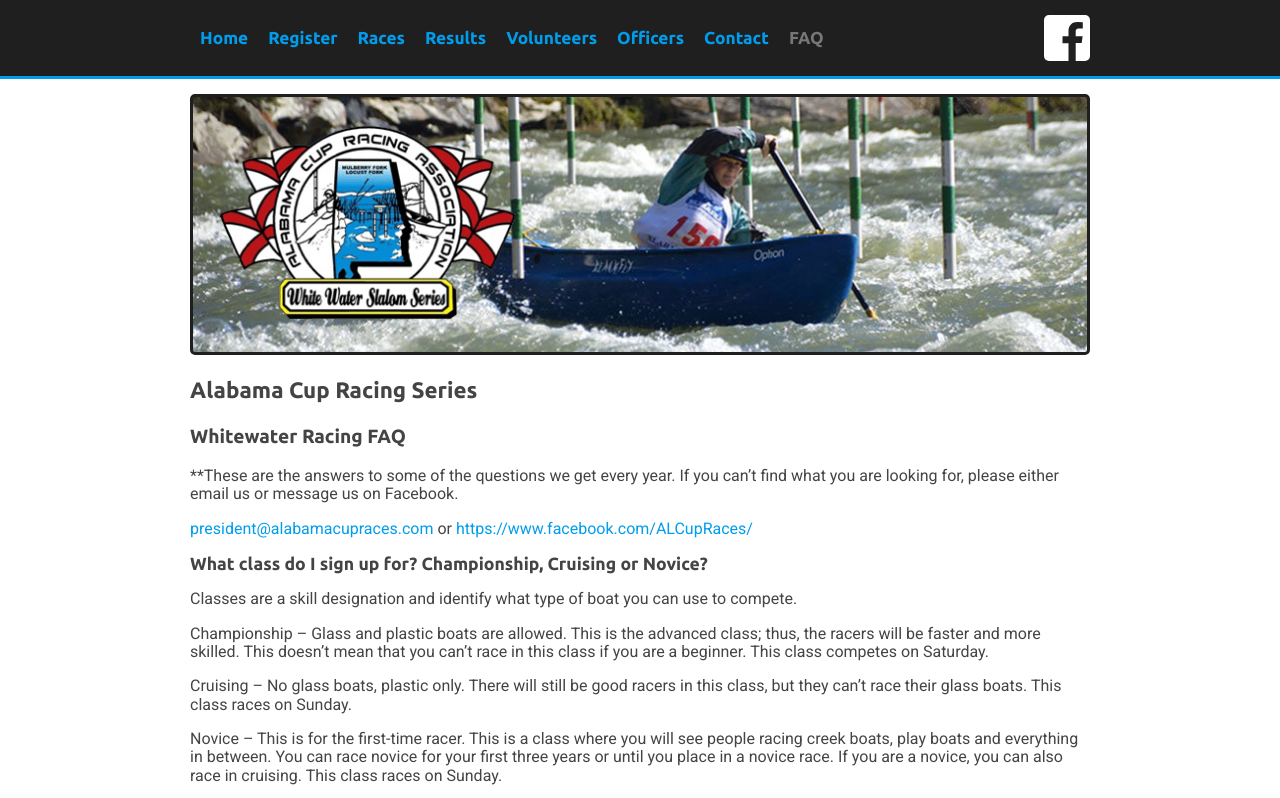
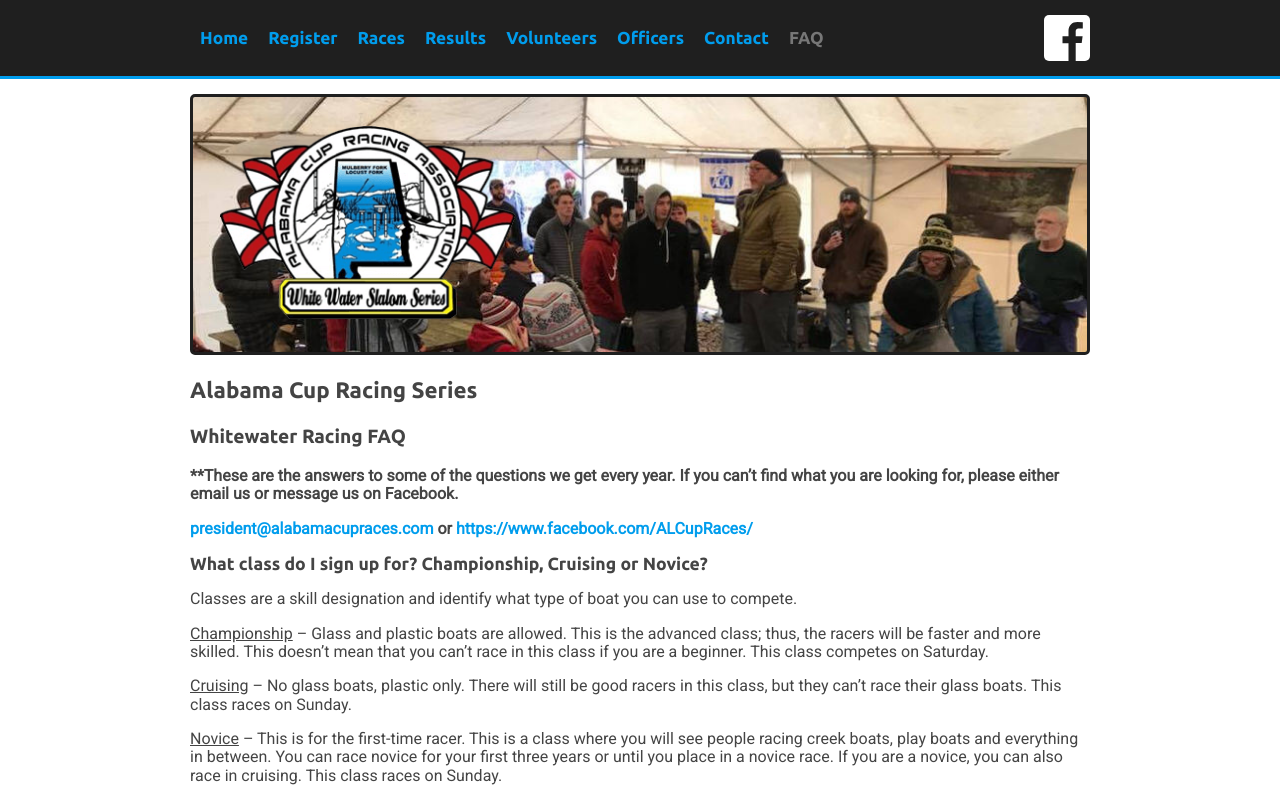
Before and after one commit to TodMcChesney/acra-website, a website: page src/faq.html in a window 1280 px wide. Shown: the top 798 px of the page. Drawn offline with Linux system fonts and the light colour scheme.

Commit message:
Add css markup for FAQ page

```diff
--- a/src/faq.html
+++ b/src/faq.html
@@ -36,18 +36,18 @@
         </header>
         <section>
             <div class="container">
-                <div class="banner banner-races">
+                <div class="banner banner-faq">
                     <a href="/"><img id="logo" src="/img/acra-logo.png" alt="alabama cup racing association"></a>
                 </div>
                 <p class="site_title">Alabama Cup Racing Series</p>
                 <h1>Whitewater Racing FAQ</h1>
-                <p>**These are the answers to some of the questions we get every year. If you can’t find what you are looking for, please either email us or message us on Facebook.</p>
-                <p><a href="mailto:president@alabamacupraces.com" target="_blank">president@alabamacupraces.com</a> or <a href="https://www.facebook.com/ALCupRaces/" target="_blank">https://www.facebook.com/ALCupRaces/</a></p>
+                <p class="bold">**These are the answers to some of the questions we get every year. If you can’t find what you are looking for, please either email us or message us on Facebook.</p>
+                <p class="bold"><a href="mailto:president@alabamacupraces.com" target="_blank">president@alabamacupraces.com</a> or <a href="https://www.facebook.com/ALCupRaces/" target="_blank">https://www.facebook.com/ALCupRaces/</a></p>
                 <h2>What class do I sign up for? Championship, Cruising or Novice?</h2>
                 <p>Classes are a skill designation and identify what type of boat you can use to compete.</p>
-                <p>Championship – Glass and plastic boats are allowed. This is the advanced class; thus, the racers will be faster and more skilled. This doesn’t mean that you can’t race in this class if you are a beginner. This class competes on Saturday.</p>
-                <p>Cruising – No glass boats, plastic only. There will still be good racers in this class, but they can’t race their glass boats. This class races on Sunday.</p>
-                <p>Novice – This is for the first-time racer. This is a class where you will see people racing creek boats, play boats and everything in between. You can race novice for your first three years or until you place in a novice race. If you are a novice, you can also race in cruising. This class races on Sunday.</p>
+                <p><span class="underline">Championship</span> – Glass and plastic boats are allowed. This is the advanced class; thus, the racers will be faster and more skilled. This doesn’t mean that you can’t race in this class if you are a beginner. This class competes on Saturday.</p>
+                <p><span class="underline">Cruising</span> – No glass boats, plastic only. There will still be good racers in this class, but they can’t race their glass boats. This class races on Sunday.</p>
+                <p><span class="underline">Novice</span> – This is for the first-time racer. This is a class where you will see people racing creek boats, play boats and everything in between. You can race novice for your first three years or until you place in a novice race. If you are a novice, you can also race in cruising. This class races on Sunday.</p>
                 <h2>What constitutes Masters or Juniors?</h2>
                 <p>Masters are age 40 or older, and juniors are age 18 or younger, open is any age. If you race in masters or juniors, you can also race in the open class (any age).</p>
                 <h2>What are the boat types?</h2>
--- a/src/scss/_globals.scss
+++ b/src/scss/_globals.scss
@@ -50,6 +50,14 @@
 
 abbr[title] {
     text-decoration: none;
+}
+
+.bold {
+    font-weight: bold;
+}
+
+.underline {
+    text-decoration: underline;
 }
 
 /* Clearfix for float*/
--- /dev/null
+++ b/src/scss/pages/_faq.scss
@@ -0,0 +1,7 @@
+/* ==========================================================================
+   FAQ page
+   ========================================================================== */
+
+.banner-faq {
+    background-image: url("../img/faq-page-banner-900x257.jpg");
+}
--- a/src/scss/pages/_index.scss
+++ b/src/scss/pages/_index.scss
@@ -6,3 +6,4 @@
 @import "officers";
 @import "contact";
 @import "404";
+@import "faq";
```
Also changed, not shown: src/css/styles.css, src/img/faq-page-banner-900x257.jpg (added).
